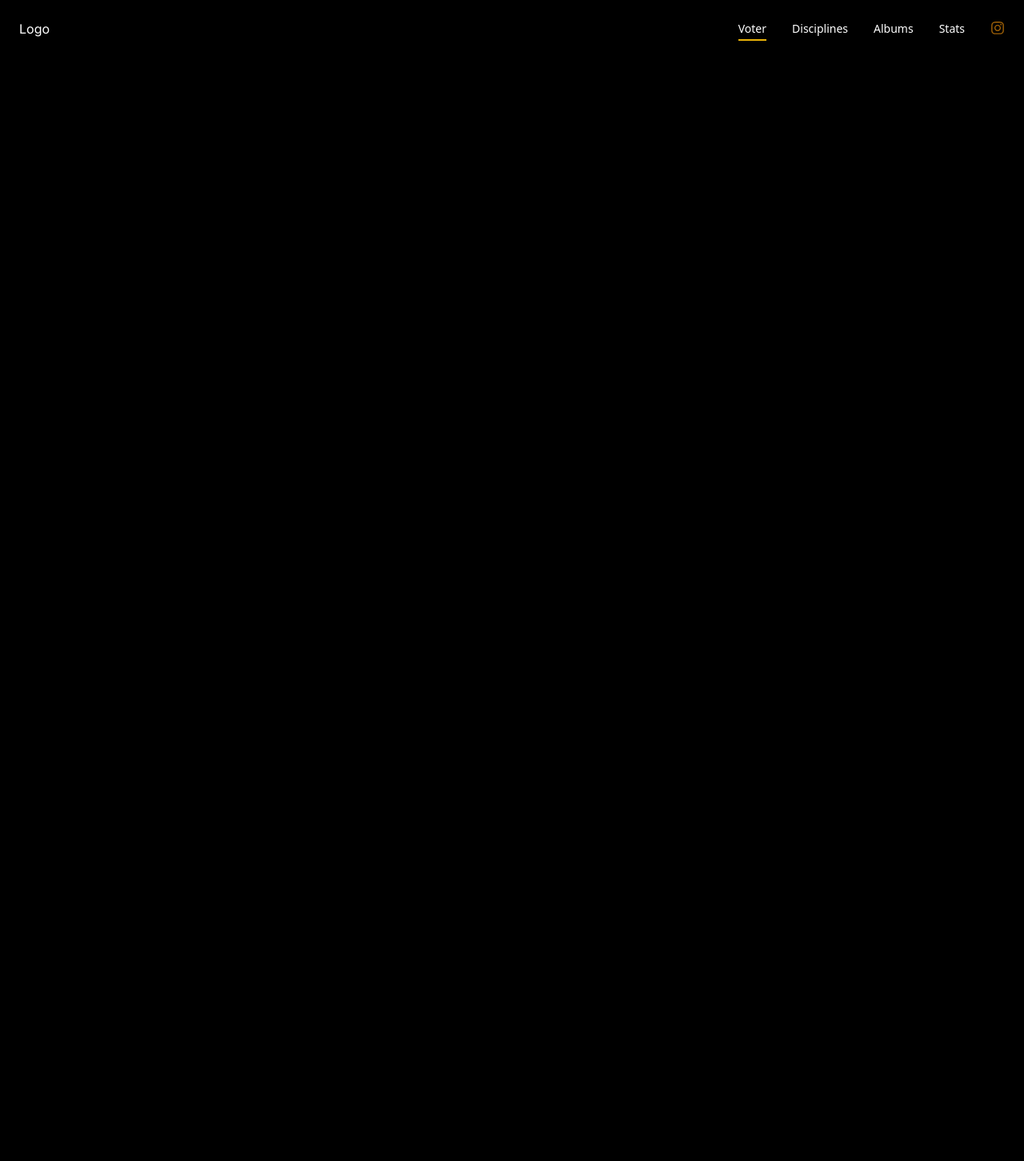
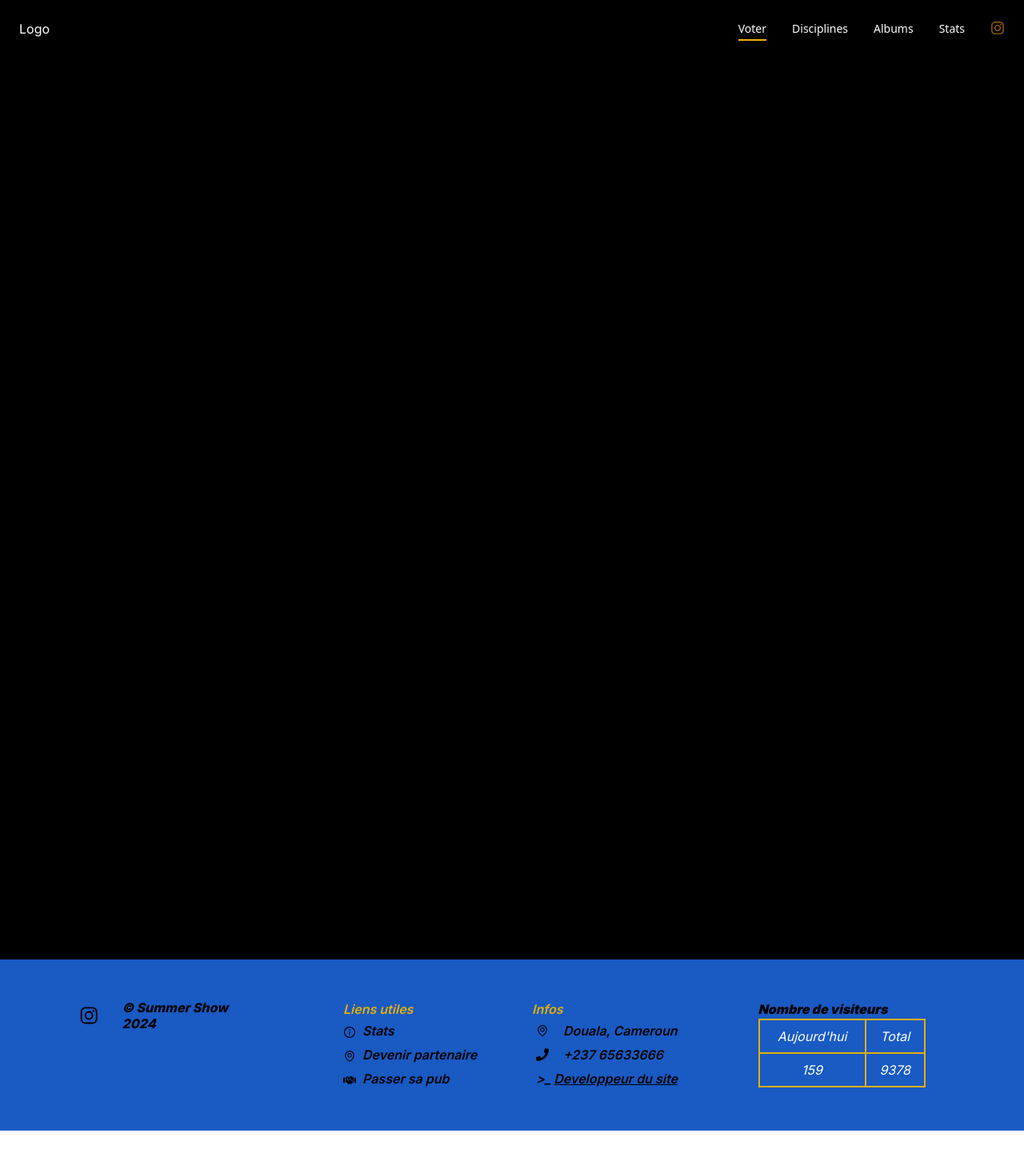
Before and after one commit to acelest/summer-show-frontend, a Next.js app: page / in a window 1280 px wide. Shown: the top 1452 px of the page at 80% size. After the commit the page ends 1414 px from the top, so only its background shows below. Built offline with nearby package versions, Linux system fonts and the light colour scheme.

Commit message:
fix bug app

```diff
--- a/src/app/layout.js
+++ b/src/app/layout.js
@@ -1,46 +1,17 @@
-import Banner from "@/components/Banner";
-import Footer from "@/components/Footer";
-import Header from "@/components/Header";
 import { Inter } from "next/font/google";
 import "./globals.css";
 
 const inter = Inter({ subsets: ["latin"] });
 
 export const metadata = {
-  title: "The Summer Show 2k24",
-  description: "coming soon...",
+  title: "Create Next App,",
+  description: "Generated by create next app",
 };
 
 export default function RootLayout({ children }) {
   return (
     <html lang="en">
-      <head>{/* Metadonnées, feuilles de style, scripts, etc. */}</head>
-      <body className={inter.className}>
-        <Header />
-        <Banner />
-        <Banner />
-        <Banner />
-        <Banner />
-        <Banner />
-        <Banner />
-        <Banner />
-        <Banner />
-        <Banner />
-        <Banner />
-        <Banner />
-        <Banner />
-        <Banner />
-        <Banner />
-        <Banner />
-        <Banner />
-        <Banner />
-        <Banner />
-        <Banner />
-        <Banner />
-        {/* Vos autres éléments de contenu */}
-        {children}
-        <Footer />
-      </body>
+      <body className={inter.className}>{children}</body>
     </html>
   );
 }
--- a/src/app/page.js
+++ b/src/app/page.js
@@ -1,2 +1,26 @@
-import "./globals.css";
-export default function Home() {}
+// pages/index.js
+
+import Banner from "@/components/Banner";
+import Footer from "@/components/Footer";
+import Header from "@/components/Header";
+// import Layout from "@/components/Layout";
+export default function Home() {
+  return (
+    <div className="bg-black ">
+      <Header />
+      <div>
+        <h1>Welcome to My Next.js App!</h1>
+        <p>This is the homepage of my Next.js application.</p>
+        <Banner />
+        <Banner />
+        <Banner />
+        <Banner />
+        <Banner />
+        <Banner />
+        <Banner />
+        <Banner />
+      </div>
+      <Footer />
+    </div>
+  );
+}
```
